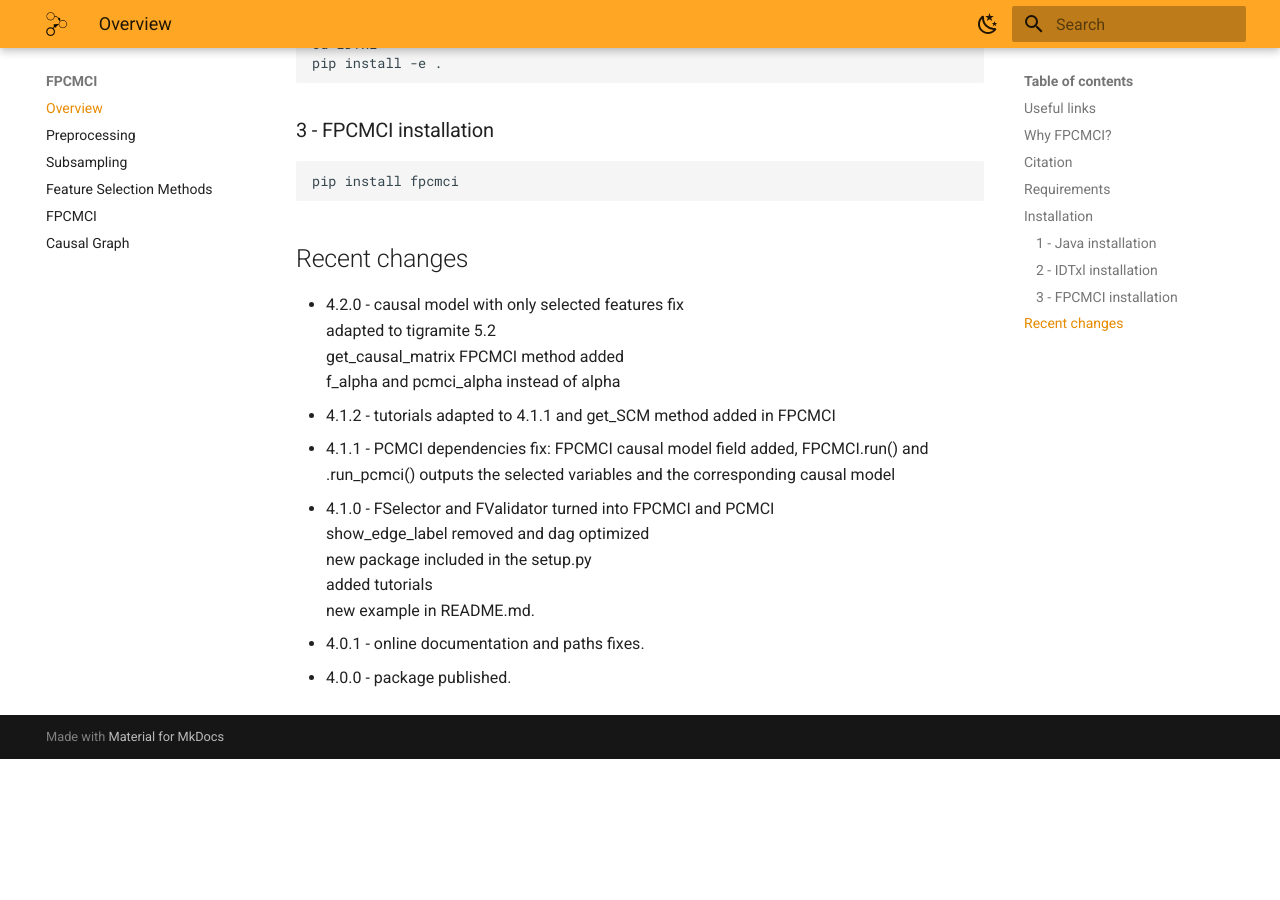
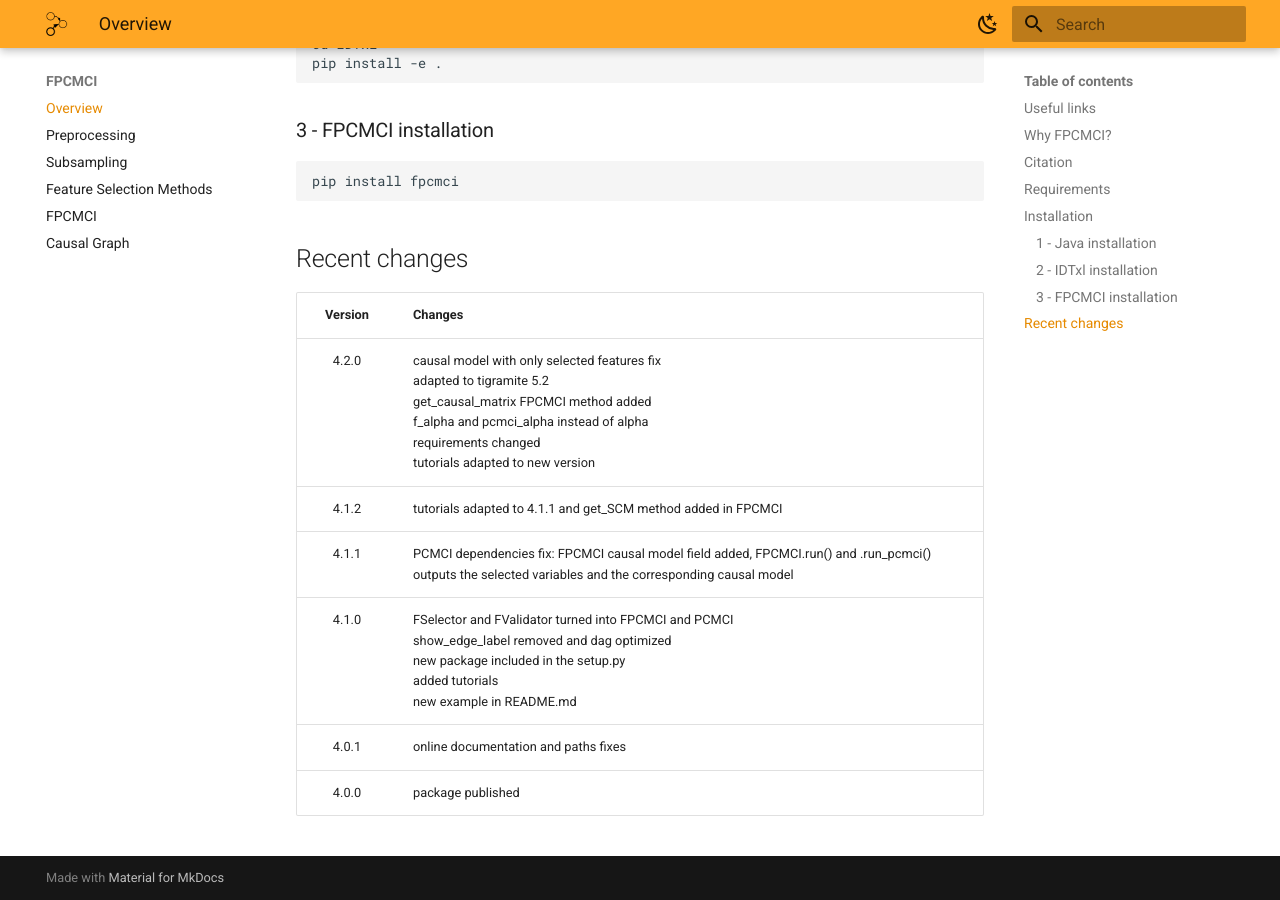
Before and after one commit to lcastri/fpcmci, an MkDocs documentation site: the page built from docs/index.md, in a window 1280 px wide and 900 px high, scrolled down 3981 px. Built offline with MkDocs 1.6.1 and Material for MkDocs 9.7.7, drawn with Linux system fonts in a browser that asks for light colours; before the commit the page ends 4740 px from its top, so only the background shows below that.

Commit message:
final fixes + tutorial modifications

```diff
--- a/docs/index.md
+++ b/docs/index.md
@@ -129,16 +129,11 @@
 
 ## Recent changes
 
-* 4.2.0 - causal model with only selected features fix
-          adapted to tigramite 5.2
-          get_causal_matrix FPCMCI method added
-          f_alpha and pcmci_alpha instead of alpha
-* 4.1.2 - tutorials adapted to 4.1.1 and get_SCM method added in FPCMCI
-* 4.1.1 - PCMCI dependencies fix: FPCMCI causal model field added, FPCMCI.run() and .run_pcmci() outputs the selected variables and the corresponding causal model
-* 4.1.0 - FSelector and FValidator turned into FPCMCI and PCMCI
-          show_edge_label removed and dag optimized
-          new package included in the setup.py
-          added tutorials
-          new example in README.md.
-* 4.0.1 - online documentation and paths fixes.
-* 4.0.0 - package published.
+| Version | Changes |
+| :---: | ----------- |
+| 4.2.0 | causal model with only selected features fix<br>adapted to tigramite 5.2<br>get_causal_matrix FPCMCI method added<br>f_alpha and pcmci_alpha instead of alpha<br>requirements changed<br>tutorials adapted to new version |
+| 4.1.2 | tutorials adapted to 4.1.1 and get_SCM method added in FPCMCI |
+| 4.1.1 | PCMCI dependencies fix: FPCMCI causal model field added, FPCMCI.run() and .run_pcmci() outputs the selected variables and the corresponding causal model |
+| 4.1.0 | FSelector and FValidator turned into FPCMCI and PCMCI<br>show_edge_label removed and dag optimized<br>new package included in the setup.py<br>added tutorials<br>new example in README.md |
+| 4.0.1 | online documentation and paths fixes |
+| 4.0.0 | package published |
```
Also changed, not shown: README.md (+1 -15 lines), 2 other files.
